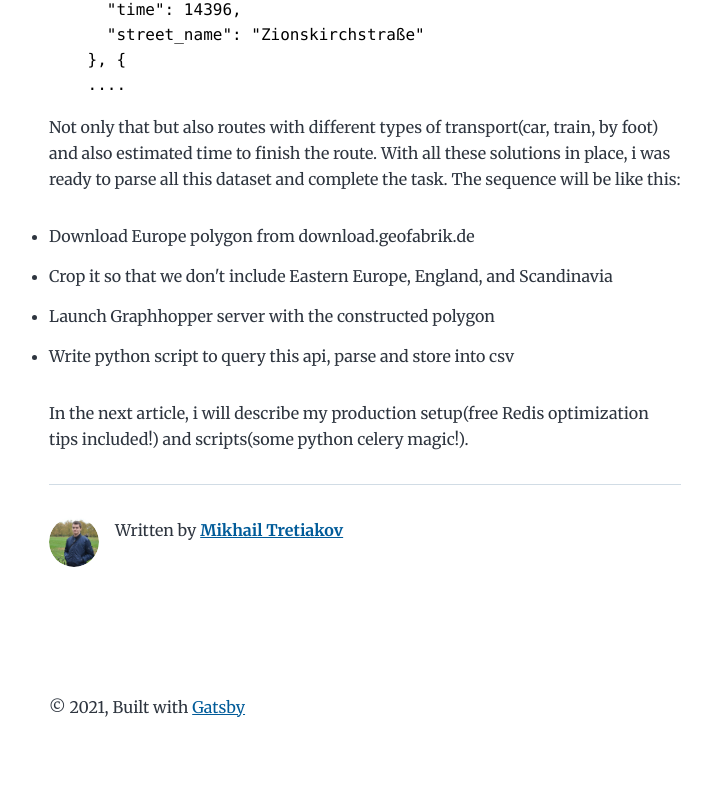
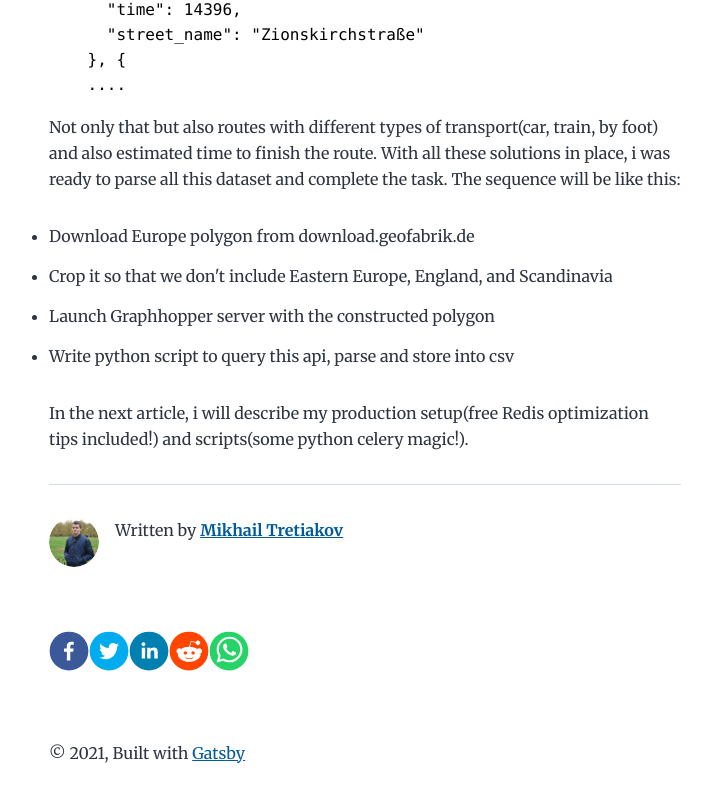
Before and after one commit to w00lf/programmernotes.github.io, a Gatsby site: page /taming-europe-routes-1/ in a window 1280 px wide. Shown: the part 5974-6775 px from the top of the page, without its empty margins (275-986 px from the left). Built offline with nearby package versions, Linux system fonts and the light colour scheme; Gatsby itself is replaced by a stand-in of ours; some packages are replaced by stand-ins of ours; code samples lack their colours; a script that the page names is missing.

Commit message:
Share buttons

```diff
--- a/package.json
+++ b/package.json
@@ -29,6 +29,7 @@
     "react": "^16.12.0",
     "react-dom": "^16.12.0",
     "react-helmet": "^5.2.1",
+    "react-share": "^4.3.1",
     "typeface-merriweather": "0.0.72",
     "typeface-montserrat": "0.0.75"
   },
--- /dev/null
+++ b/src/components/share-buttons.js
@@ -0,0 +1,41 @@
+import React from 'react'
+
+import {
+  FacebookShareButton,
+  FacebookIcon,
+  LinkedinShareButton,
+  LinkedinIcon,
+  TwitterShareButton,
+  TwitterIcon,
+  WhatsappShareButton,
+  WhatsappIcon,
+  RedditShareButton,
+  RedditIcon
+} from 'react-share'
+
+const ShareButtons = ({title, url, twitterHandle, tags}) => {
+  return(
+      <div>
+        <FacebookShareButton url={url} >
+              <FacebookIcon  size={40} round={true}/>
+        </FacebookShareButton>
+
+        <TwitterShareButton url={url} title={title} via={twitterHandle} hashtags={tags}>
+              <TwitterIcon  size={40} round={true} />
+        </TwitterShareButton>
+
+        <LinkedinShareButton url={url} >
+          <LinkedinIcon  size={40} round={true}/>
+        </LinkedinShareButton>
+
+        <RedditShareButton url={url} title={title} >
+          <RedditIcon  size={40} round={true} />
+        </RedditShareButton>
+
+        <WhatsappShareButton url={url} title={title}>
+              <WhatsappIcon  size={40} round={true}/>
+          </WhatsappShareButton>
+      </div>
+    )
+}
+export default ShareButtons
--- a/src/templates/blog-post.js
+++ b/src/templates/blog-post.js
@@ -4,11 +4,13 @@ import { Link, graphql } from "gatsby"
 import Bio from "../components/bio"
 import Layout from "../components/layout"
 import SEO from "../components/seo"
+import ShareButtons from "../components/share-buttons"
 
 const BlogPostTemplate = ({ data, location }) => {
   const post = data.markdownRemark
   const siteTitle = data.site.siteMetadata?.title || `Title`
   const { previous, next } = data
+  // Disqus setup START
   useEffect(()=> {
      (function() {
       var d = document, s = d.createElement('script');
@@ -17,6 +19,10 @@ const BlogPostTemplate = ({ data, location }) => {
       (d.head || d.body).appendChild(s);
       })();
   });
+  // Disqus setup END
+  const title = post.frontmatter.title;
+  const tags = data.markdownRemark.frontmatter.tags;
+  const url = location.href;
 
   return (
     <Layout location={location} title={siteTitle}>
@@ -40,6 +46,9 @@ const BlogPostTemplate = ({ data, location }) => {
         <hr />
         <footer>
           <Bio />
+          <div>
+            <ShareButtons title={title} url={url} twitterHandle={'name'} tags={tags}/>
+          </div>
           <div id="disqus_thread"></div>
           <noscript>Please enable JavaScript to view the <a href="https://disqus.com/?ref_noscript">comments powered by Disqus.</a></noscript>
         </footer>
```
Also changed, not shown: 1 other file.
